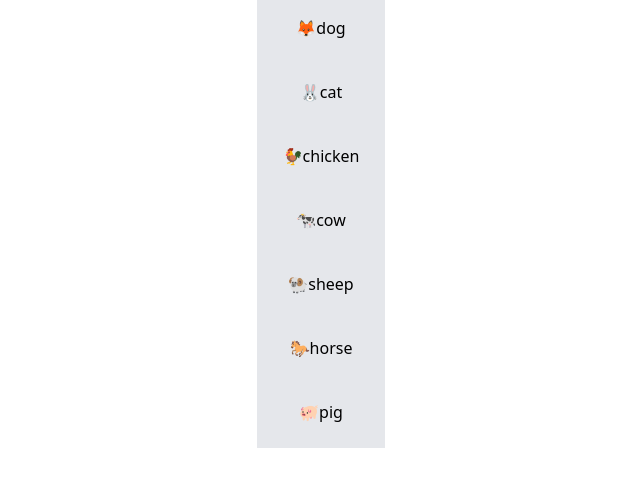
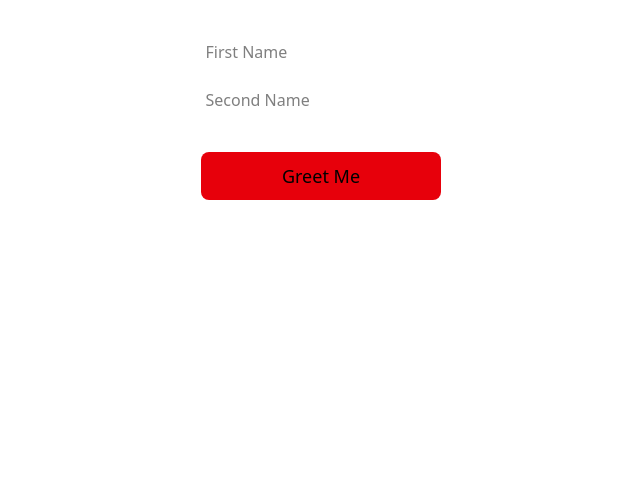
Before and after one commit to bakarekeandrew/Typescript-with-React, a React (Vite) app: page / in a window 1280 px wide. Shown: the top 486 px of the page, without its empty margins (319-959 px from the left). Built offline with nearby package versions, Linux system fonts and the light colour scheme.

Commit message:
build the form

```diff
--- /dev/null
+++ b/src/components/BuildingForm.tsx
@@ -0,0 +1,28 @@
+import React, {useState} from 'react'
+
+const BuildingForm:React.FC = () => {
+    const[firstName, setFirstName] = useState<string>("");
+    const[secondName, setSecondName] = useState<string>("");
+
+    const handleEvent = (e: React.MouseEvent<HTMLButtonElement>) => {
+        e.preventDefault();
+        alert("Hello " + firstName + " " + secondName + " !");
+        setFirstName("");
+        setSecondName("");
+
+    }
+  return (
+    <div className='flex flex-col items-center justify-center'>
+        <div className='pt-10'>
+            <input type='text' value={firstName} onChange={(e) =>setFirstName(e.target.value)} placeholder='First Name' className='border-b-blue-500' />
+        </div>
+        <br />
+        <div className='pb-10 '>
+            <input type='text' value={secondName} onChange={(e) =>setSecondName(e.target.value)} placeholder='Second Name' className='border-b-blue-500' />
+        </div>
+        <button type='submit' onClick={handleEvent} className='text-lg bg-red-600 px-3 h-12 w-60 text-center rounded-lg'>Greet Me</button>
+    </div>
+  )
+}
+
+export default BuildingForm
--- a/src/components/Main.tsx
+++ b/src/components/Main.tsx
@@ -5,7 +5,8 @@ import React from 'react'
 // import ButtonComponent from "./ButtonComponent";
 // import Increment_Ex4 from './Increment_Ex4'
 // import MappingList from './MappingList'
-import MainMapping from './MainMapping'
+// import MainMapping from './MainMapping'
+import BuildingForm from './BuildingForm'
 const Main: React.FC = () => {
   return (
     // <Todos />
@@ -14,7 +15,8 @@ const Main: React.FC = () => {
     // <ButtonComponent />
     // <Increment_Ex4 />
     // <MappingList />
-    <MainMapping />
+    // <MainMapping />
+    <BuildingForm / >
   )
 }
 
```
